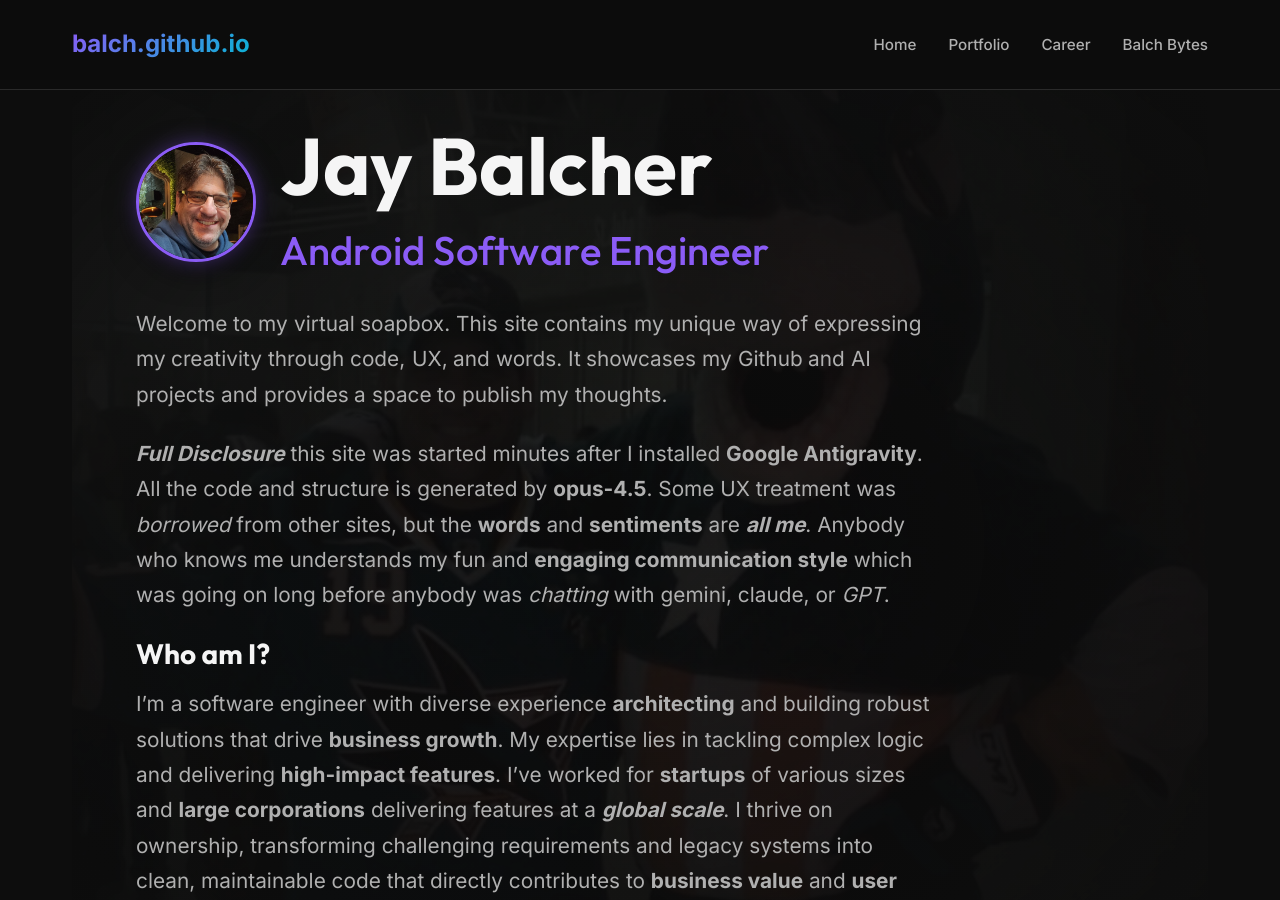
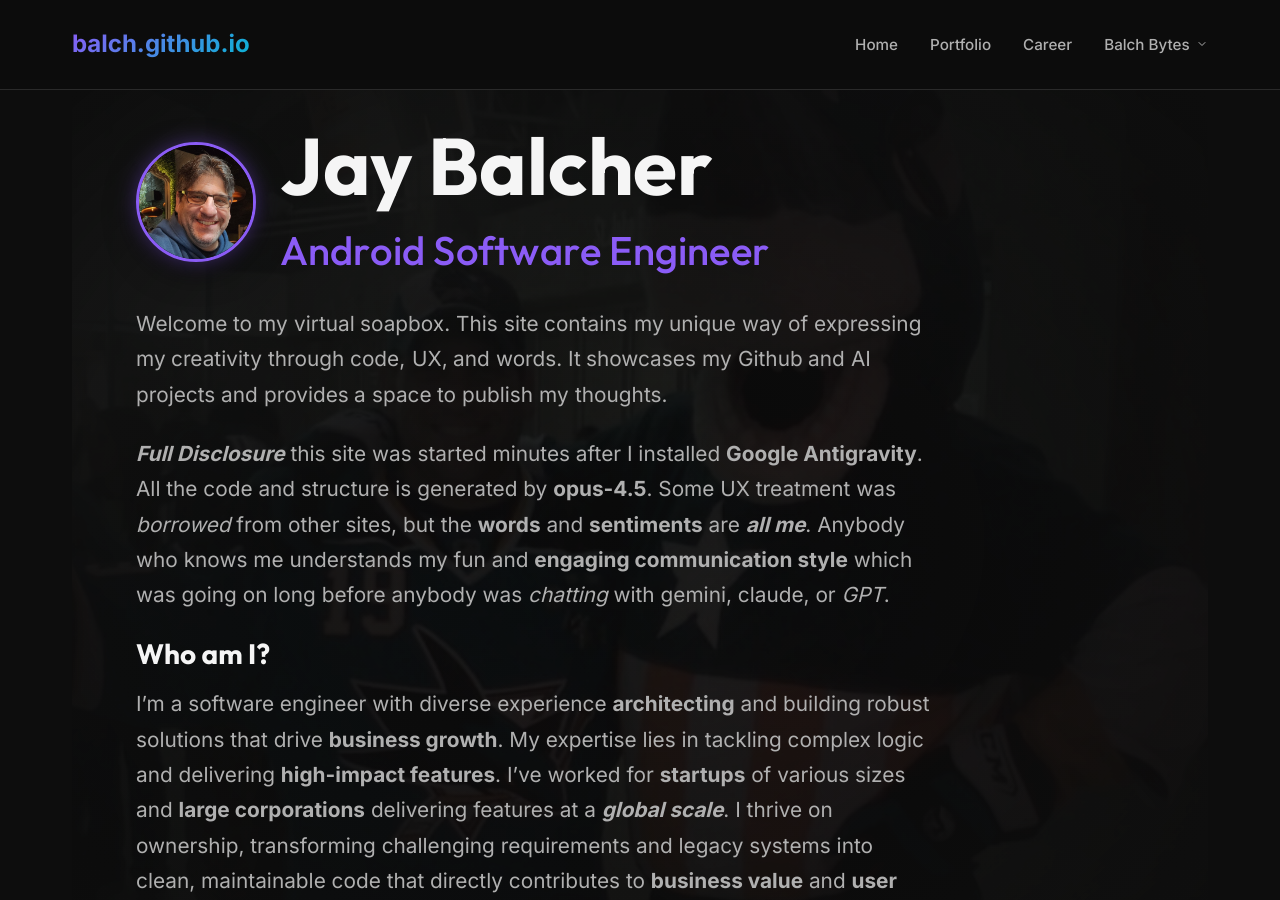
Before and after one commit to balch/balch.github.io, a Jekyll site: the page built from index.md, in a window 1280 px wide and 900 px high. Built offline with Jekyll 4.4.1, drawn with Linux system fonts in a browser that asks for light colours; some of the changed text lies outside the part shown.

Commit message:
feat: Add featured post section and expandable navigation, and remove direct blog post listing from the homepage.

```diff
--- a/_config.yaml
+++ b/_config.yaml
@@ -10,7 +10,8 @@ navigation:
   - title: Career
     url: /#career
   - title: Balch Bytes
-    url: /#deep-thoughts
+    expandable: true
+    children: posts
 social:
   github: balch
   linkedin: balch
--- a/_layouts/default.html
+++ b/_layouts/default.html
@@ -25,7 +25,26 @@
         </button>
         <ul class="nav-links" id="navLinks">
           {% for item in site.navigation %}
+          {% if item.expandable %}
+          <li class="nav-expandable">
+            <button class="nav-expand-btn" aria-expanded="false">
+              {{ item.title }}
+              <svg class="nav-chevron" xmlns="http://www.w3.org/2000/svg" width="12" height="12" viewBox="0 0 24 24"
+                fill="none" stroke="currentColor" stroke-width="2" stroke-linecap="round" stroke-linejoin="round">
+                <polyline points="6 9 12 15 18 9"></polyline>
+              </svg>
+            </button>
+            <ul class="nav-dropdown">
+              {% if item.children == 'posts' %}
+              {% for post in site.posts %}
+              <li><a href="{{ post.url | relative_url }}">{{ post.title }}</a></li>
+              {% endfor %}
+              {% endif %}
+            </ul>
+          </li>
+          {% else %}
           <li><a href="{{ item.url | relative_url }}">{{ item.title }}</a></li>
+          {% endif %}
           {% endfor %}
         </ul>
       </nav>
--- a/_layouts/home.html
+++ b/_layouts/home.html
@@ -27,6 +27,79 @@ layout: default
         </div>
 
 
+    </div>
+</section>
+
+<!-- Featured Post Section -->
+{% assign first_post = site.posts.first %}
+{% if first_post %}
+<section id="featured-post" class="featured-post-section">
+    <div class="featured-post-container">
+        <a href="{{ first_post.url | relative_url }}" class="featured-post-card">
+            <div class="featured-post-meta">
+                <span class="featured-badge">Latest from Balch Bytes</span>
+                <span class="featured-date">{{ first_post.date | date: "%b %-d, %Y" }}</span>
+            </div>
+            <h2 class="featured-post-title">{{ first_post.title }}</h2>
+            {% if first_post.excerpt %}
+            <div class="featured-post-excerpt">
+                {{ first_post.excerpt | strip_html | truncate: 200 }}
+            </div>
+            {% endif %}
+            <span class="read-more-link">Read More →</span>
+        </a>
+    </div>
+</section>
+{% endif %}
+
+<!-- Deep Thoughts Section -->
+<section id="deep-thoughts" class="deep-thoughts-section">
+    <div class="deep-thoughts-container">
+        <div class="deep-thoughts-card">
+            <h2 class="deep-thoughts-title">Deep Thoughts</h2>
+            <button class="gear-button" id="gearButton" aria-label="Get a new deep thought">
+                <svg class="gear gear-large" xmlns="http://www.w3.org/2000/svg" width="28" height="28"
+                    viewBox="0 0 24 24" fill="none" stroke="currentColor" stroke-width="2" stroke-linecap="round"
+                    stroke-linejoin="round">
+                    <path d="M12 20a8 8 0 1 0 0-16 8 8 0 0 0 0 16Z"></path>
+                    <path d="M12 14a2 2 0 1 0 0-4 2 2 0 0 0 0 4Z"></path>
+                    <path d="M12 2v2"></path>
+                    <path d="M12 22v-2"></path>
+                    <path d="m17 20.66-1-1.73"></path>
+                    <path d="M11 10.27 7 3.34"></path>
+                    <path d="m20.66 17-1.73-1"></path>
+                    <path d="m3.34 7 1.73 1"></path>
+                    <path d="M14 12h8"></path>
+                    <path d="M2 12h2"></path>
+                    <path d="m20.66 7-1.73 1"></path>
+                    <path d="m3.34 17 1.73-1"></path>
+                    <path d="m17 3.34-1 1.73"></path>
+                    <path d="m11 13.73-4 6.93"></path>
+                </svg>
+                <svg class="gear gear-small" xmlns="http://www.w3.org/2000/svg" width="22" height="22"
+                    viewBox="0 0 24 24" fill="none" stroke="currentColor" stroke-width="2" stroke-linecap="round"
+                    stroke-linejoin="round">
+                    <path d="M12 20a8 8 0 1 0 0-16 8 8 0 0 0 0 16Z"></path>
+                    <path d="M12 14a2 2 0 1 0 0-4 2 2 0 0 0 0 4Z"></path>
+                    <path d="M12 2v2"></path>
+                    <path d="M12 22v-2"></path>
+                    <path d="m17 20.66-1-1.73"></path>
+                    <path d="M11 10.27 7 3.34"></path>
+                    <path d="m20.66 17-1.73-1"></path>
+                    <path d="m3.34 7 1.73 1"></path>
+                    <path d="M14 12h8"></path>
+                    <path d="M2 12h2"></path>
+                    <path d="m20.66 7-1.73 1"></path>
+                    <path d="m3.34 17 1.73-1"></path>
+                    <path d="m17 3.34-1 1.73"></path>
+                    <path d="m11 13.73-4 6.93"></path>
+                </svg>
+            </button>
+            <div class="quote-content">
+                <p class="quote-text" id="quoteText"></p>
+                <p class="quote-author" id="quoteAuthor"></p>
+            </div>
+        </div>
     </div>
 </section>
 
@@ -237,88 +310,13 @@ layout: default
     </div>
 </section>
 
-<!-- Deep Thoughts Section -->
-<section id="deep-thoughts" class="deep-thoughts-section">
-    <div class="deep-thoughts-container">
-        <div class="deep-thoughts-card">
-            <h2 class="deep-thoughts-title">Deep Thoughts</h2>
-            <button class="gear-button" id="gearButton" aria-label="Get a new deep thought">
-                <svg class="gear gear-large" xmlns="http://www.w3.org/2000/svg" width="28" height="28"
-                    viewBox="0 0 24 24" fill="none" stroke="currentColor" stroke-width="2" stroke-linecap="round"
-                    stroke-linejoin="round">
-                    <path d="M12 20a8 8 0 1 0 0-16 8 8 0 0 0 0 16Z"></path>
-                    <path d="M12 14a2 2 0 1 0 0-4 2 2 0 0 0 0 4Z"></path>
-                    <path d="M12 2v2"></path>
-                    <path d="M12 22v-2"></path>
-                    <path d="m17 20.66-1-1.73"></path>
-                    <path d="M11 10.27 7 3.34"></path>
-                    <path d="m20.66 17-1.73-1"></path>
-                    <path d="m3.34 7 1.73 1"></path>
-                    <path d="M14 12h8"></path>
-                    <path d="M2 12h2"></path>
-                    <path d="m20.66 7-1.73 1"></path>
-                    <path d="m3.34 17 1.73-1"></path>
-                    <path d="m17 3.34-1 1.73"></path>
-                    <path d="m11 13.73-4 6.93"></path>
-                </svg>
-                <svg class="gear gear-small" xmlns="http://www.w3.org/2000/svg" width="22" height="22"
-                    viewBox="0 0 24 24" fill="none" stroke="currentColor" stroke-width="2" stroke-linecap="round"
-                    stroke-linejoin="round">
-                    <path d="M12 20a8 8 0 1 0 0-16 8 8 0 0 0 0 16Z"></path>
-                    <path d="M12 14a2 2 0 1 0 0-4 2 2 0 0 0 0 4Z"></path>
-                    <path d="M12 2v2"></path>
-                    <path d="M12 22v-2"></path>
-                    <path d="m17 20.66-1-1.73"></path>
-                    <path d="M11 10.27 7 3.34"></path>
-                    <path d="m20.66 17-1.73-1"></path>
-                    <path d="m3.34 7 1.73 1"></path>
-                    <path d="M14 12h8"></path>
-                    <path d="M2 12h2"></path>
-                    <path d="m20.66 7-1.73 1"></path>
-                    <path d="m3.34 17 1.73-1"></path>
-                    <path d="m17 3.34-1 1.73"></path>
-                    <path d="m11 13.73-4 6.93"></path>
-                </svg>
-            </button>
-            <div class="quote-content">
-                <p class="quote-text" id="quoteText"></p>
-                <p class="quote-author" id="quoteAuthor"></p>
-            </div>
-        </div>
-    </div>
-</section>
-
-<!-- Balch Bytes (Blog) Section -->
-<section id="blog" class="blog-section">
-    <div class="blog-container">
-        <div class="blog-section-header">
-            <h2>Balch Bytes</h2>
-        </div>
-
-        <ul class="post-list">
-            {% for post in site.posts %}
-            <li class="post-item">
-                <p class="post-meta">{{ post.date | date: "%b %-d, %Y" }}</p>
-                <h2 class="post-title">
-                    <a class="post-link" href="{{ post.url | relative_url }}">{{ post.title }}</a>
-                </h2>
-                {% if post.excerpt %}
-                <div class="post-excerpt">
-                    {{ post.excerpt }}
-                </div>
-                {% endif %}
-            </li>
-            {% endfor %}
-        </ul>
-    </div>
-</section>
 
 
 <script>
     // --- Deep Thoughts Quotes Data ---
     const quotes = [
         {% for quote in site.data.quotes %}
-    { text: {{ quote.text | jsonify }}, author: {{ quote.author | jsonify }} } {% unless forloop.last %}, {% endunless %}
+    { text: {{ quote.text| jsonify }}, author: {{ quote.author| jsonify }} } {% unless forloop.last %}, {% endunless %}
     {% endfor %}
     ];
 
--- a/assets/css/main.css
+++ b/assets/css/main.css
@@ -185,6 +185,85 @@ nav {
 
 .nav-toggle.open .hamburger-line:nth-child(3) {
     transform: rotate(-45deg) translate(5px, -5px);
+}
+
+/* Expandable Navigation Dropdown */
+.nav-expandable {
+    position: relative;
+}
+
+.nav-expand-btn {
+    display: flex;
+    align-items: center;
+    gap: 0.4rem;
+    background: transparent;
+    border: none;
+    color: var(--text-secondary);
+    font-weight: 500;
+    font-size: 0.95rem;
+    cursor: pointer;
+    padding: 0.5rem 0;
+    font-family: inherit;
+    transition: var(--transition-smooth);
+}
+
+.nav-expand-btn:hover {
+    color: var(--text-primary);
+}
+
+.nav-chevron {
+    transition: transform 0.3s ease;
+}
+
+.nav-expandable.expanded .nav-chevron {
+    transform: rotate(180deg);
+}
+
+.nav-dropdown {
+    position: absolute;
+    top: 100%;
+    left: 50%;
+    transform: translateX(-50%);
+    min-width: 220px;
+    background: var(--bg-card);
+    border: 1px solid var(--border-color);
+    border-radius: 12px;
+    box-shadow: var(--shadow-lg);
+    opacity: 0;
+    visibility: hidden;
+    transform: translateX(-50%) translateY(-10px);
+    transition: all 0.3s cubic-bezier(0.4, 0, 0.2, 1);
+    padding: 0.5rem 0;
+    list-style: none;
+    z-index: 100;
+}
+
+.nav-expandable.expanded .nav-dropdown {
+    opacity: 1;
+    visibility: visible;
+    transform: translateX(-50%) translateY(0);
+}
+
+.nav-dropdown li {
+    padding: 0;
+}
+
+.nav-dropdown a {
+    display: block;
+    padding: 0.75rem 1.25rem;
+    color: var(--text-secondary);
+    font-size: 0.9rem;
+    transition: var(--transition-smooth);
+}
+
+.nav-dropdown a:hover {
+    color: var(--text-primary);
+    background: rgba(139, 92, 246, 0.1);
+}
+
+.nav-dropdown a::after {
+    display: none;
+    /* Disable underline effect in dropdown */
 }
 
 /* Hero Section */
@@ -482,6 +561,89 @@ main {
     opacity: 1;
 }
 
+/* Featured Post Section */
+.featured-post-section {
+    padding: 2rem 2rem 1rem 4rem;
+}
+
+.featured-post-container {
+    max-width: 800px;
+}
+
+.featured-post-card {
+    display: block;
+    text-decoration: none;
+}
+
+.featured-post-meta {
+    display: flex;
+    justify-content: flex-start;
+    align-items: center;
+    gap: 1rem;
+    margin-bottom: 0.75rem;
+}
+
+.featured-badge {
+    display: inline-block;
+    padding: 0.3rem 0.75rem;
+    background: transparent;
+    border: 1px solid #7dd3fc;
+    border-radius: 20px;
+    font-size: 0.7rem;
+    font-weight: 600;
+    color: #7dd3fc;
+    text-transform: uppercase;
+    letter-spacing: 0.5px;
+    -webkit-font-smoothing: antialiased;
+    -moz-osx-font-smoothing: grayscale;
+}
+
+.featured-date {
+    font-size: 0.85rem;
+    color: var(--text-secondary);
+}
+
+.featured-post-title {
+    font-size: 1.75rem;
+    color: var(--text-primary);
+    margin-bottom: 0.5rem;
+    line-height: 1.3;
+}
+
+.featured-post-excerpt {
+    color: var(--text-secondary);
+    line-height: 1.7;
+    margin-bottom: 0.75rem;
+}
+
+.read-more-link {
+    display: inline-block;
+    color: #7dd3fc;
+    font-weight: 600;
+    font-size: 0.95rem;
+    transition: var(--transition-smooth);
+}
+
+.featured-post-card:hover .read-more-link {
+    color: var(--accent-secondary);
+}
+
+@media (max-width: 768px) {
+    .featured-post-section {
+        padding: 1.5rem 1rem;
+    }
+
+    .featured-post-meta {
+        flex-direction: column;
+        align-items: flex-start;
+        gap: 0.5rem;
+    }
+
+    .featured-post-title {
+        font-size: 1.5rem;
+    }
+}
+
 
 /* Blog List */
 .post-list {
@@ -1459,8 +1621,8 @@ html {
 }
 
 .period-badge {
-    background: rgba(139, 92, 246, 0.2);
-    color: var(--accent-primary);
+    background: rgba(125, 211, 252, 0.2);
+    color: #7dd3fc;
     padding: 0.35rem 0.75rem;
     border-radius: 20px;
     font-size: 0.85rem;
@@ -1490,13 +1652,13 @@ html {
 
 .company-badge {
     font-size: 0.8rem;
-    color: #2dd4bf;
-    background: rgba(45, 212, 191, 0.1);
-    border: 1px solid rgba(45, 212, 191, 0.4);
+    color: #7dd3fc;
+    background: rgba(125, 211, 252, 0.1);
+    border: 1px solid rgba(125, 211, 252, 0.4);
     padding: 0.25rem 0.6rem;
     border-radius: 12px;
     font-weight: 500;
-    box-shadow: 0 0 8px rgba(45, 212, 191, 0.15);
+    box-shadow: 0 0 8px rgba(125, 211, 252, 0.15);
 }
 
 .roles-timeline {
```
Also changed, not shown: other parts of _layouts/default.html (+25 -0 lines).
